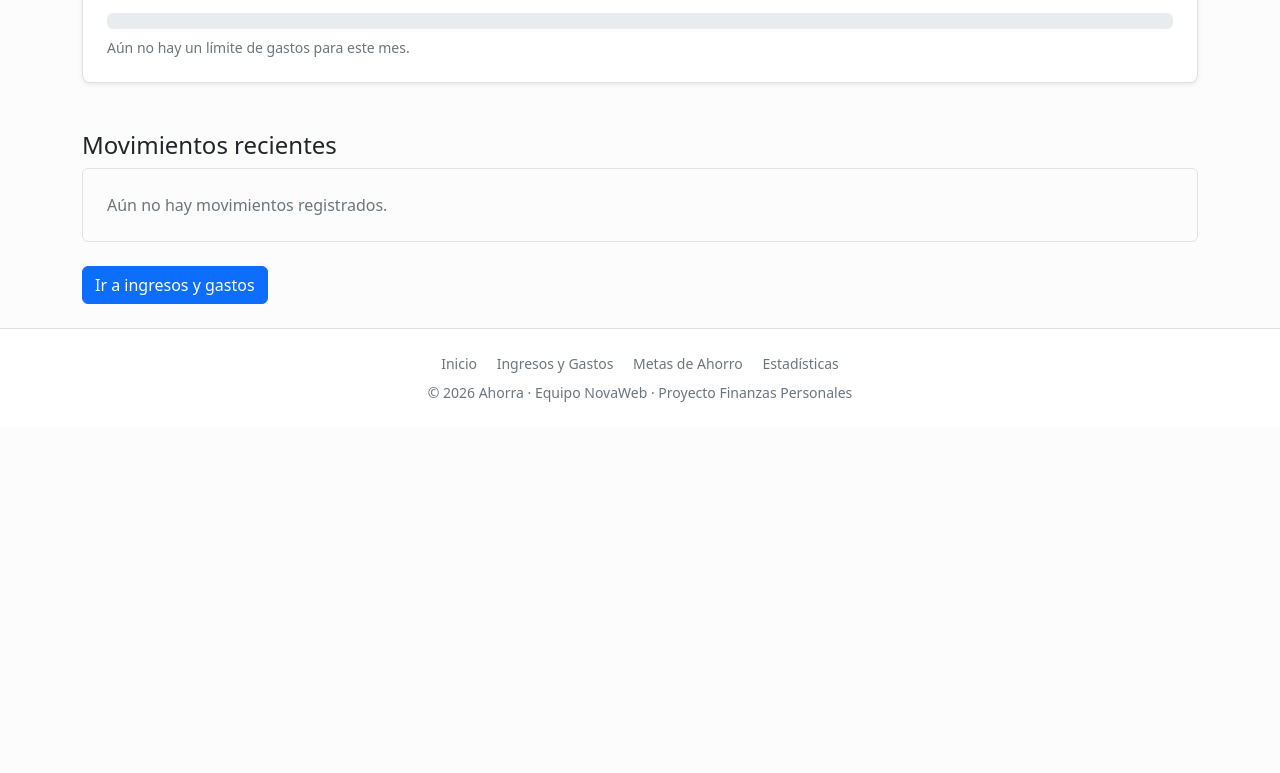
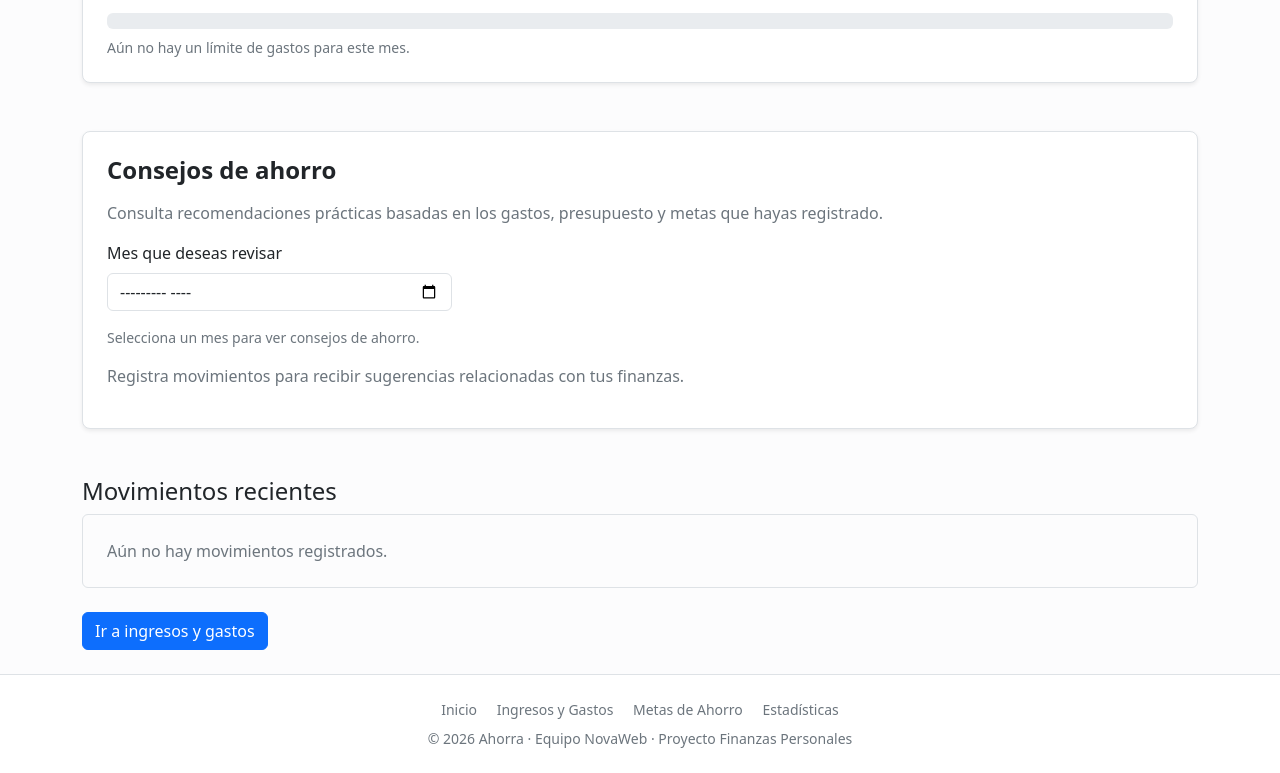
Before and after one commit to manuel-cofre-y/Finanzas-Personales, a plain HTML site: page index.html in a window 1280 px wide. Shown: the part 730-1503 px from the top of the page. Before the commit the page ends 1157 px from the top, so only its background shows below. Drawn offline with nearby package versions, Linux system fonts and the light colour scheme.

Commit message:
Ahora si debería funcionar los consejos

```diff
--- a/index.html
+++ b/index.html
@@ -1,5 +1,6 @@
 <!doctype html>
 <html lang="es-CL">
+
 <head>
   <meta charset="utf-8">
   <meta name="viewport" content="width=device-width, initial-scale=1">
@@ -16,17 +17,17 @@
     <nav class="navbar navbar-expand-lg navbar-light py-2" aria-label="Navegación principal">
       <div class="container">
         <a class="navbar-brand fw-bold text-primary fs-4" href="index.html">Ahorra</a>
-        <button class="navbar-toggler" type="button" data-bs-toggle="collapse"
-                data-bs-target="#menu-principal" aria-controls="menu-principal"
-                aria-expanded="false" aria-label="Abrir o cerrar menú de navegación">
+        <button class="navbar-toggler" type="button" data-bs-toggle="collapse" data-bs-target="#menu-principal"
+          aria-controls="menu-principal" aria-expanded="false" aria-label="Abrir o cerrar menú de navegación">
           <span class="navbar-toggler-icon"></span>
         </button>
         <div class="collapse navbar-collapse" id="menu-principal">
           <ul class="navbar-nav ms-auto gap-lg-2">
-          <li class="nav-item"><a class="nav-link active fw-bold" href="index.html" aria-current="page">Inicio</a></li>
-          <li class="nav-item"><a class="nav-link" href="ingresos-gastos.html">Ingresos y gastos</a></li>
-          <li class="nav-item"><a class="nav-link" href="metas-ahorro.html">Metas de ahorro</a></li>
-          <li class="nav-item"><a class="nav-link" href="estadisticas.html">Estadísticas</a></li>
+            <li class="nav-item"><a class="nav-link active fw-bold" href="index.html" aria-current="page">Inicio</a>
+            </li>
+            <li class="nav-item"><a class="nav-link" href="ingresos-gastos.html">Ingresos y gastos</a></li>
+            <li class="nav-item"><a class="nav-link" href="metas-ahorro.html">Metas de ahorro</a></li>
+            <li class="nav-item"><a class="nav-link" href="estadisticas.html">Estadísticas</a></li>
           </ul>
         </div>
       </div>
@@ -65,10 +66,11 @@
           </div>
         </div>
       </div>
-      <p class="small text-secondary mt-2 mb-0">El saldo disponible ya descuenta el dinero destinado a las metas de ahorro. Ahorrar no se considera un gasto.</p>
+      <p class="small text-secondary mt-2 mb-0">El saldo disponible ya descuenta el dinero destinado a las metas de
+        ahorro. Ahorrar no se considera un gasto.</p>
     </section>
 
-    <!-- RF-04: presupuesto mensual de gastos -->
+
     <section aria-labelledby="titulo-presupuesto" class="mb-5">
       <div class="bg-white border rounded-3 p-4 shadow-sm">
         <h2 id="titulo-presupuesto" class="h4 mb-3 fw-bold">Presupuesto mensual</h2>
@@ -81,8 +83,8 @@
           </div>
           <div class="col-12 col-md-4">
             <label for="limite-presupuesto" class="form-label fw-medium">Límite de gastos (CLP)</label>
-            <input id="limite-presupuesto" type="number" min="1" step="1" class="form-control"
-                   placeholder="Ej.: 300000" required>
+            <input id="limite-presupuesto" type="number" min="1" step="1" class="form-control" placeholder="Ej.: 300000"
+              required>
           </div>
           <div class="col-12 col-md-4">
             <button type="submit" class="btn btn-primary w-100">Guardar presupuesto</button>
@@ -111,17 +113,41 @@
           </div>
         </div>
 
-        <div id="presupuesto-barra" class="progress mt-3" role="progressbar" aria-label="Porcentaje de presupuesto gastado"
-             aria-valuemin="0" aria-valuemax="100" aria-valuenow="0">
+        <div id="presupuesto-barra" class="progress mt-3" role="progressbar"
+          aria-label="Porcentaje de presupuesto gastado" aria-valuemin="0" aria-valuemax="100" aria-valuenow="0">
           <div id="presupuesto-progreso" class="progress-bar bg-primary" style="width:0%"></div>
         </div>
         <p id="presupuesto-detalle" class="small text-secondary mt-2 mb-0" aria-live="polite"></p>
       </div>
     </section>
 
+
+    <section id="consejos" aria-labelledby="titulo-consejos" class="mb-5">
+      <div class="bg-white border rounded-3 p-4 shadow-sm">
+        <h2 id="titulo-consejos" class="h4 mb-3 fw-bold">Consejos de ahorro</h2>
+        <p class="text-secondary">Consulta recomendaciones prácticas basadas en los gastos, presupuesto y metas que
+          hayas registrado.</p>
+        <div class="row g-3 align-items-end mb-3">
+          <div class="col-12 col-sm-6 col-md-4">
+            <label for="mes-consejos" class="form-label fw-medium">Mes que deseas revisar</label>
+            <input id="mes-consejos" type="month" class="form-control" required>
+          </div>
+        </div>
+        <p id="consejos-resumen" class="small text-secondary mb-3" role="status" aria-live="polite">
+          Selecciona un mes para ver consejos de ahorro.
+        </p>
+        <div id="consejos-lista" class="row g-3">
+          <div class="col-12">
+            <p class="text-secondary">Registra movimientos para recibir sugerencias relacionadas con tus finanzas.</p>
+          </div>
+        </div>
+      </div>
+    </section>
+
     <section aria-labelledby="titulo-ultimos">
       <h2 id="titulo-ultimos" class="h4">Movimientos recientes</h2>
-      <p class="border rounded p-4 text-secondary">Aún no hay movimientos. El historial se implementará más adelante.</p>
+      <p class="border rounded p-4 text-secondary">Aún no hay movimientos. El historial se implementará más adelante.
+      </p>
       <a href="ingresos-gastos.html" class="btn btn-primary mt-2">Ir a ingresos y gastos</a>
     </section>
   </main>
@@ -142,5 +168,7 @@
   <script src="assets/js/main.js" defer></script>
   <script src="assets/js/saldo-ahorro.js" defer></script>
   <script src="assets/js/presupuesto.js" defer></script>
+  <script src="assets/js/consejos-ahorro.js" defer></script>
 </body>
+
 </html>
```
